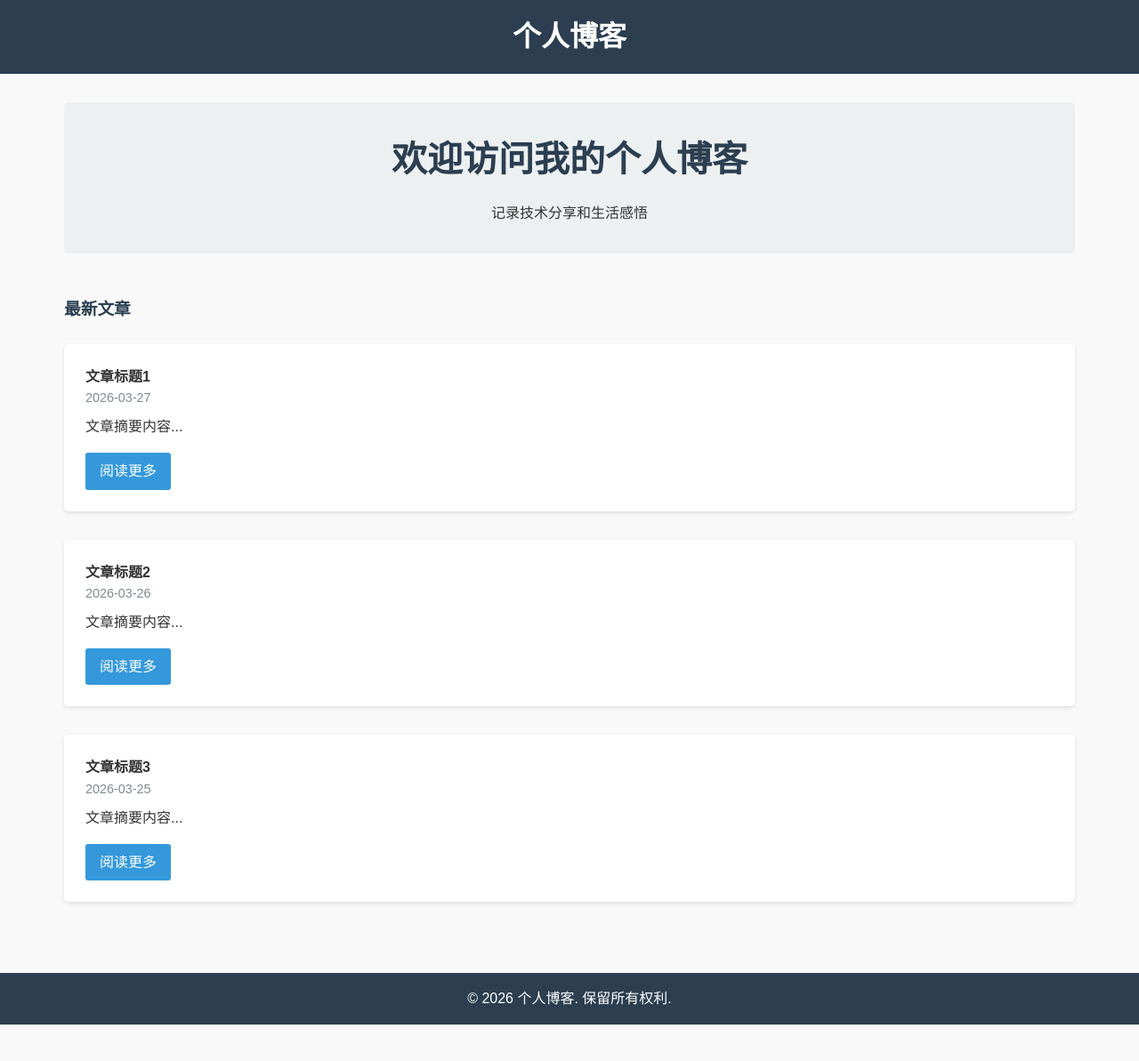
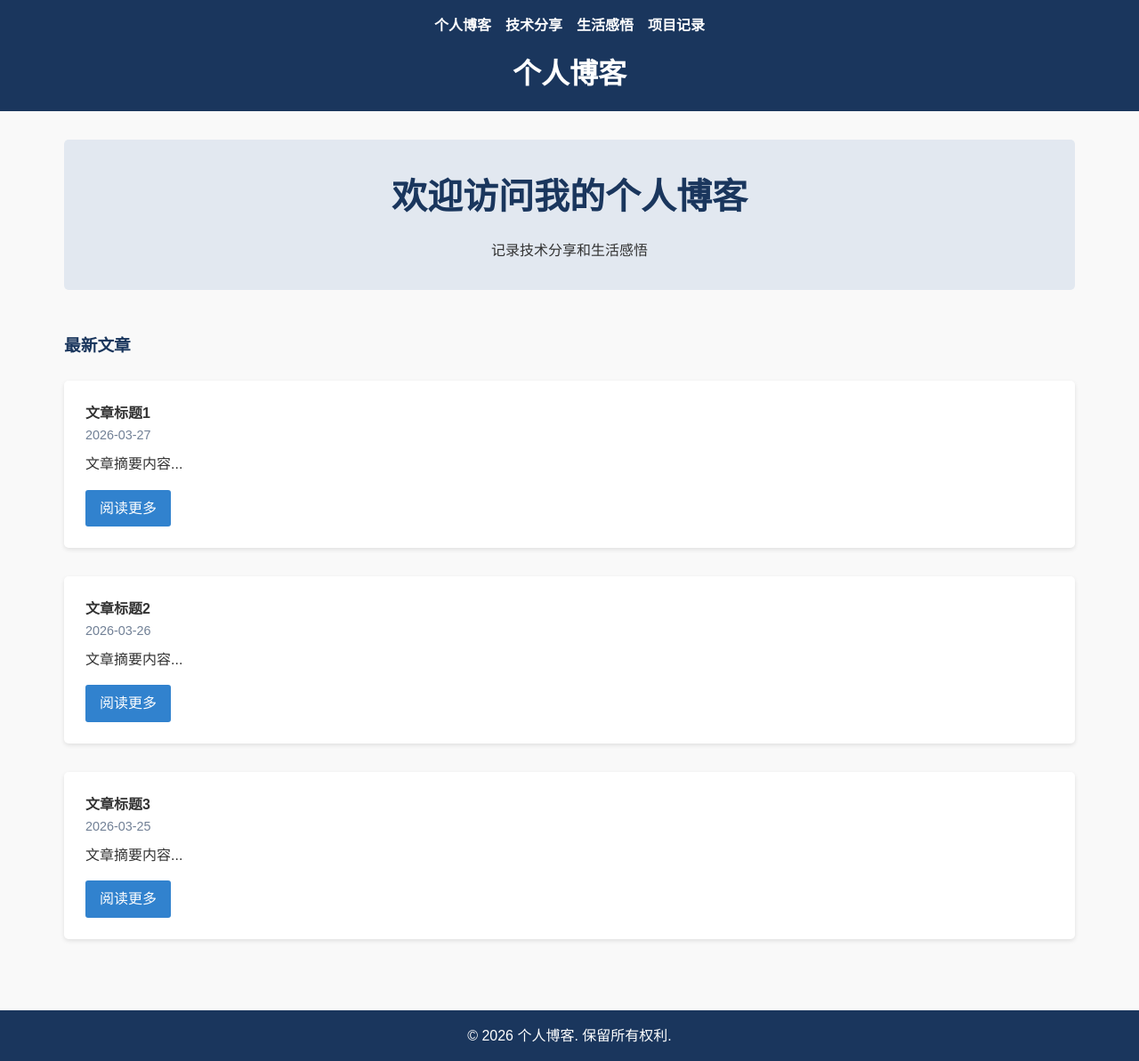
Before and after one commit to ysiq/ysiq.github.io, a Jekyll site: the page built from blog/index.md, in a window 1280 px wide. Shown: the whole page at 89% size. Built offline with Jekyll 4.4.1, drawn with Linux system fonts in a browser that asks for light colours; before the commit the page ends 1152 px from its top, so only the background shows below that.

Commit message:
为个人博客添加顶部导航，使用深蓝色样式

```diff
--- a/blog/_layouts/default.html
+++ b/blog/_layouts/default.html
@@ -8,6 +8,14 @@
 </head>
 <body>
     <header>
+        <nav>
+            <ul>
+                <li><a href="/blog/">个人博客</a></li>
+                <li><a href="/blog/技术分享/">技术分享</a></li>
+                <li><a href="/blog/生活感悟/">生活感悟</a></li>
+                <li><a href="/blog/项目记录/">项目记录</a></li>
+            </ul>
+        </nav>
         <h1>{{ site.name }}</h1>
     </header>
     <main>
--- a/blog/css/style.css
+++ b/blog/css/style.css
@@ -14,7 +14,7 @@ body {
 
 /* 头部样式 */
 header {
-    background-color: #2c3e50;
+    background-color: #1a365d;
     color: #fff;
     padding: 1rem;
     text-align: center;
@@ -39,7 +39,7 @@ nav ul li a {
 }
 
 nav ul li a:hover {
-    color: #f4f4f4;
+    color: #e2e8f0;
     text-decoration: underline;
 }
 
@@ -54,7 +54,7 @@ main {
 .blog-hero {
     text-align: center;
     margin-bottom: 3rem;
-    background-color: #ecf0f1;
+    background-color: #e2e8f0;
     padding: 2rem;
     border-radius: 5px;
 }
@@ -62,12 +62,12 @@ main {
 .blog-hero h2 {
     font-size: 2.5rem;
     margin-bottom: 1rem;
-    color: #2c3e50;
+    color: #1a365d;
 }
 
 .blog-posts h3 {
     margin-bottom: 1.5rem;
-    color: #2c3e50;
+    color: #1a365d;
 }
 
 .post-list {
@@ -90,7 +90,7 @@ main {
 }
 
 .post-date {
-    color: #7f8c8d;
+    color: #718096;
     font-size: 0.9rem;
     margin-bottom: 0.5rem;
 }
@@ -99,7 +99,7 @@ main {
     display: inline-block;
     margin-top: 1rem;
     padding: 0.5rem 1rem;
-    background-color: #3498db;
+    background-color: #3182ce;
     color: #fff;
     text-decoration: none;
     border-radius: 3px;
@@ -107,12 +107,12 @@ main {
 }
 
 .read-more:hover {
-    background-color: #2980b9;
+    background-color: #2c5282;
 }
 
 /* 页脚样式 */
 footer {
-    background-color: #2c3e50;
+    background-color: #1a365d;
     color: #fff;
     text-align: center;
     padding: 1rem;
```
